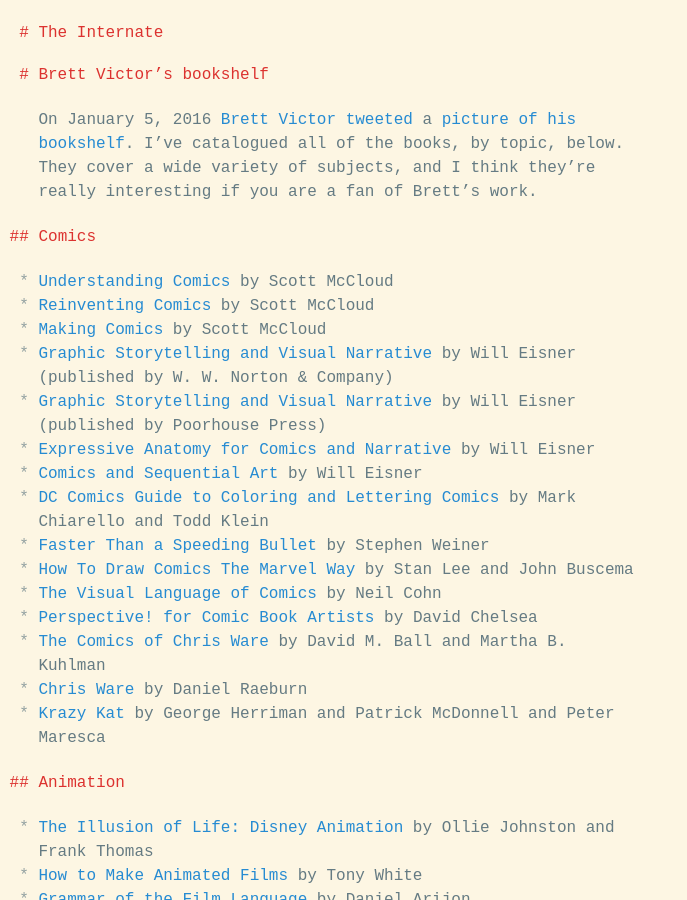
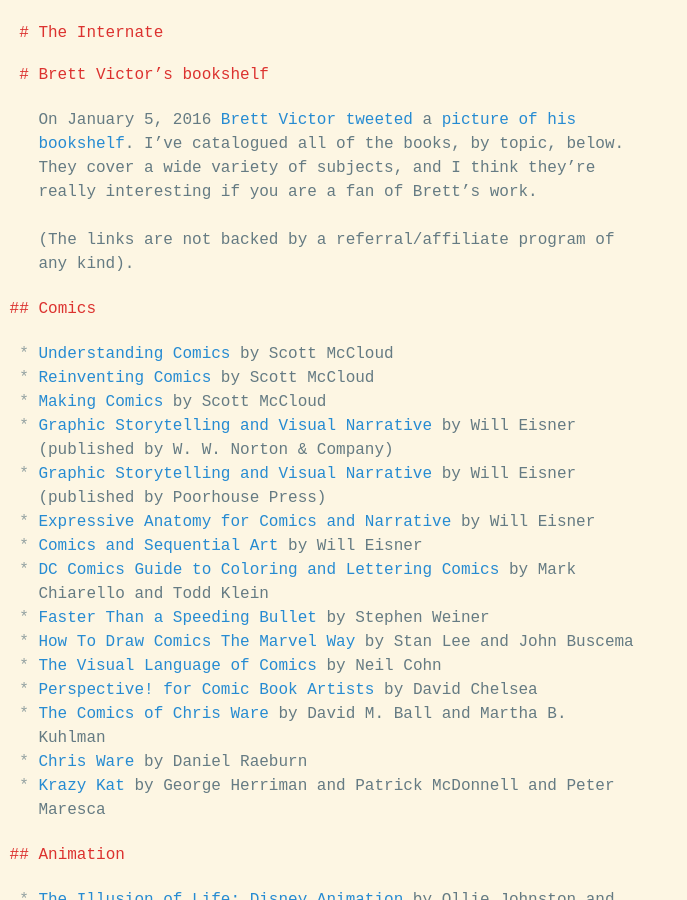
Before and after one commit to nwjsmith/nwjsmith.github.io, a Jekyll site: the page built from _posts/2016-04-03-brett-victors-bookshelf.md, in a window 1280 px wide and 900 px high. Shown: the whole window, without its empty margins (0-687 px from the left). Built offline with Jekyll 4.4.1, drawn with Linux system fonts in a browser that asks for light colours.

Commit message:
Clarify intent

```diff
--- a/_posts/2016-04-03-brett-victors-bookshelf.md
+++ b/_posts/2016-04-03-brett-victors-bookshelf.md
@@ -5,6 +5,8 @@
 # Brett Victor's bookshelf
 
 On January 5, 2016 [Brett Victor tweeted](https://twitter.com/worrydream/status/684452792971341824) a [picture of his bookshelf](http://worrydream.com/Shelf2015/). I've catalogued all of the books, by topic, below. They cover a wide variety of subjects, and I think they're really interesting if you are a fan of Brett's work.
+
+(The links are not backed by a referral/affiliate program of any kind).
 
 ## Comics
 
```
